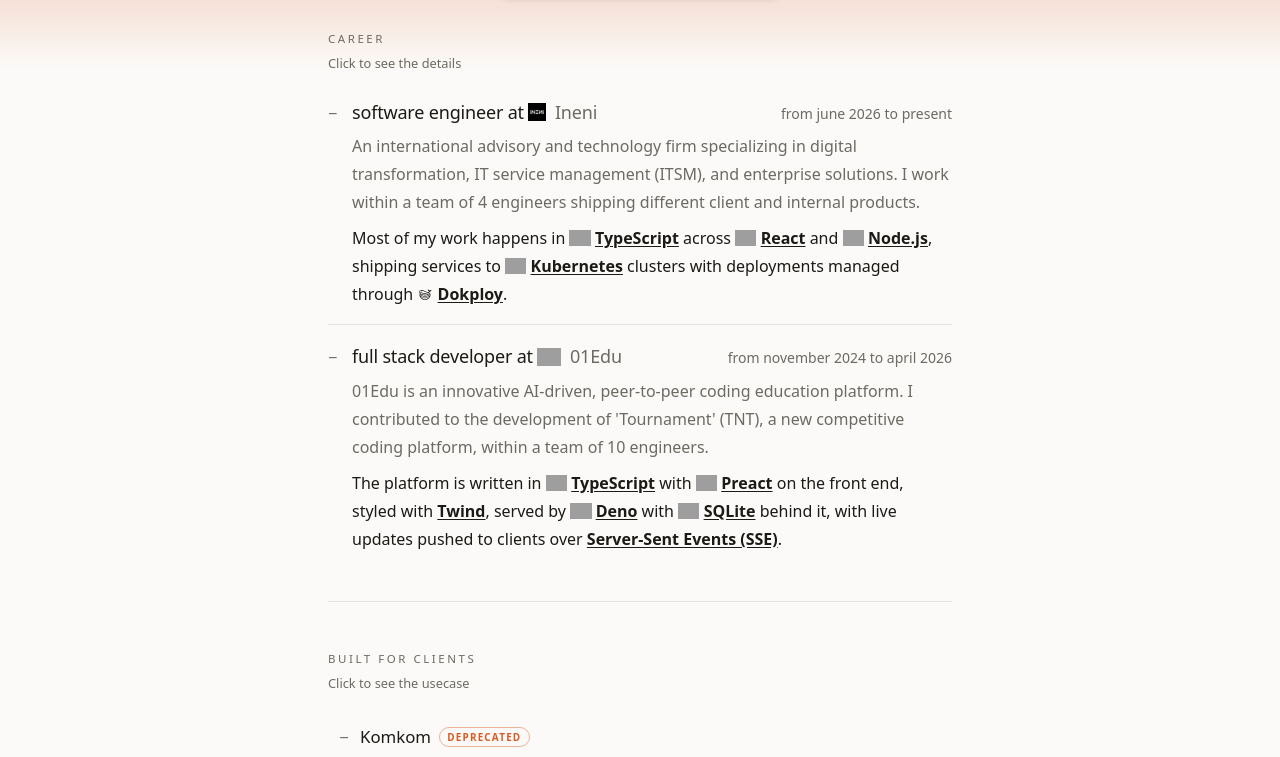
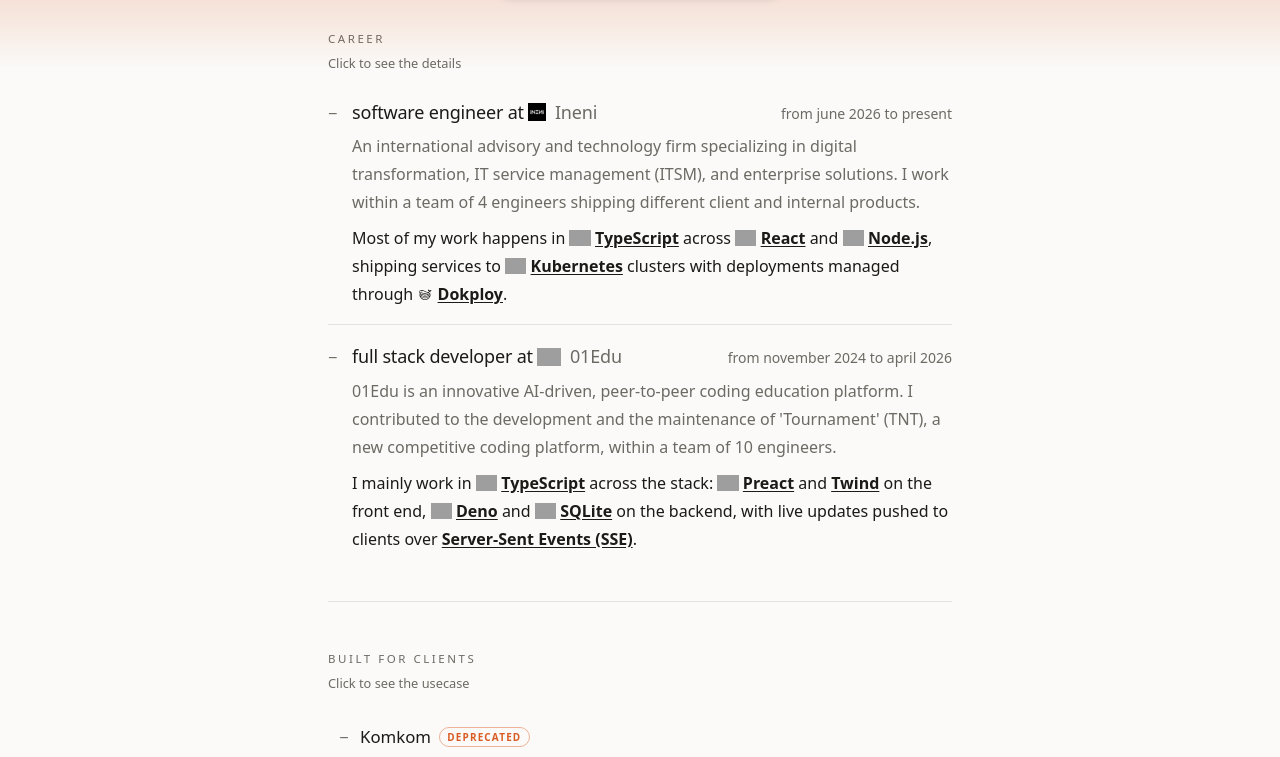
Before and after one commit to Aziz-TheDarkCode/my_porfolio, an Astro site: page / in a window 1280 px wide. Both pictures are taken after a click on the heading 640 px from the left and 832 px from the top of the page. Shown: the part 475-1232 px from the top of the page. Built offline with nearby package versions, Linux system fonts and the light colour scheme; Astro itself is replaced by a stand-in of ours; grey boxes are pictures that could not be loaded; a web font is replaced by a local one.

Commit message:
Refine 01edu career entry
Mention maintenance work in the headline and lead the body with the stack I work in.

```diff
--- a/src/content/career/01edu.md
+++ b/src/content/career/01edu.md
@@ -3,8 +3,8 @@ company: "01Edu"
 logo: "/icons/01edu.png"
 role: "full stack developer"
 period: "from november 2024 to april 2026"
-headline: "01Edu is an innovative AI-driven, peer-to-peer coding education platform. I contributed to the development of 'Tournament' (TNT), a new competitive coding platform, within a team of 10 engineers."
+headline: "01Edu is an innovative AI-driven, peer-to-peer coding education platform. I contributed to the development and the maintenance of 'Tournament' (TNT), a new competitive coding platform, within a team of 10 engineers."
 order: 2
 ---
 
-The platform is written in ![TypeScript](https://svgl.app/library/typescript.svg) **TypeScript** with ![Preact](https://svgl.app/library/preact.svg) **Preact** on the front end, styled with **Twind**, served by ![Deno](https://svgl.app/library/deno.svg) **Deno** with ![SQLite](https://svgl.app/library/sqlite.svg) **SQLite** behind it, with live updates pushed to clients over **Server-Sent Events (SSE)**.
+I mainly work in ![TypeScript](https://svgl.app/library/typescript.svg) **TypeScript** across the stack: ![Preact](https://svgl.app/library/preact.svg) **Preact** and **Twind** on the front end, ![Deno](https://svgl.app/library/deno.svg) **Deno** and ![SQLite](https://svgl.app/library/sqlite.svg) **SQLite** on the backend, with live updates pushed to clients over **Server-Sent Events (SSE)**.
```
